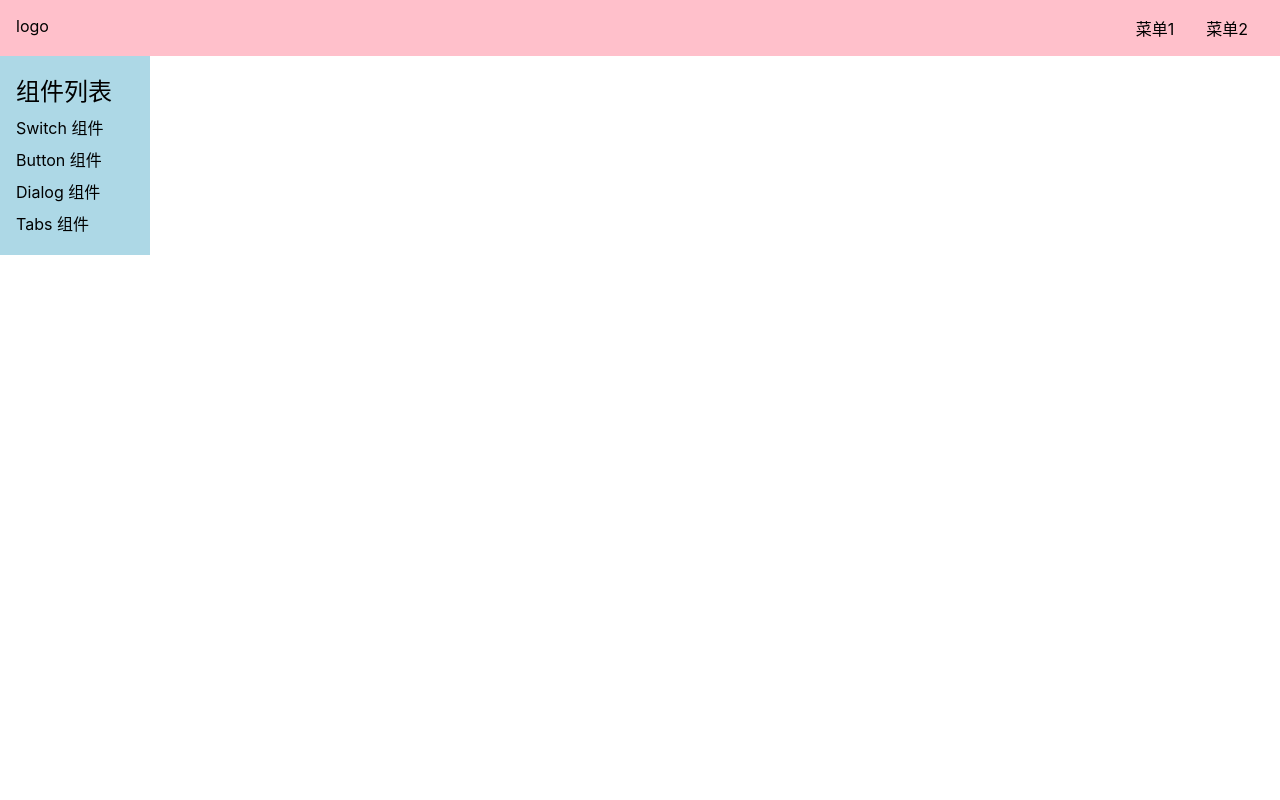
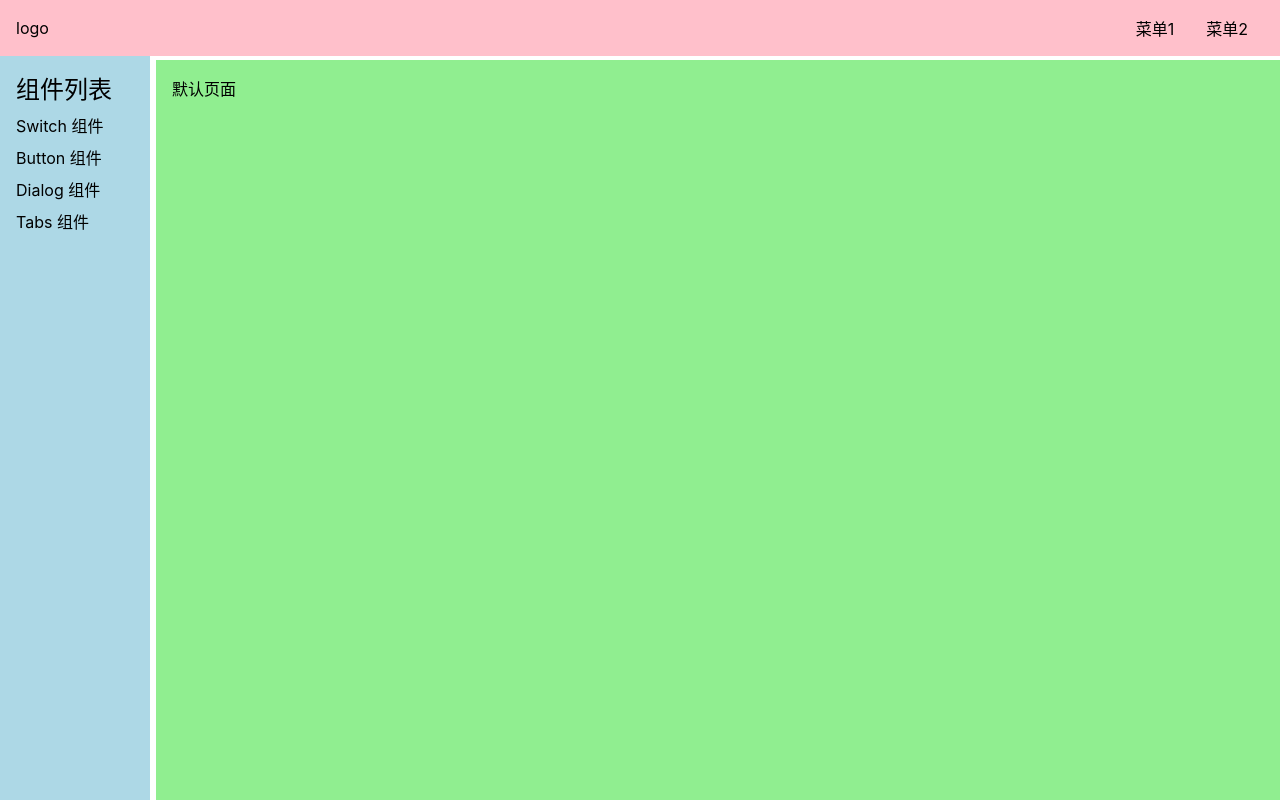
Before and after one commit to hkl1223/gulu-ui, a Vue app in the folder gulu-ui/: page /#/Doc in a window 1280 px wide. Built offline with nearby package versions, Linux system fonts and the light colour scheme; a small style sheet from the web is missing.

Commit message:
基本完成官网框架

```diff
--- /dev/null
+++ b/gulu-ui/src/components/ButtonDome.vue
@@ -0,0 +1,7 @@
+<template>
+<div>
+button示例
+</div>
+</template>
+
+>
--- /dev/null
+++ b/gulu-ui/src/components/DialogDome.vue
@@ -0,0 +1,5 @@
+<template>
+  <div>
+   dialog 示例
+  </div>
+</template>
--- /dev/null
+++ b/gulu-ui/src/components/DocDome.vue
@@ -0,0 +1,15 @@
+<template>
+  <div>
+      默认页面
+  </div>
+</template>
+
+<script>
+export default {
+
+}
+</script>
+
+<style>
+
+</style>
--- a/gulu-ui/src/components/SwitchDome.vue
+++ b/gulu-ui/src/components/SwitchDome.vue
@@ -1,3 +1,38 @@
 <template>
-  SwitchDome文档
+  <div>
+    <p>Switch 的文档</p>
+    <p>Switch 的文档</p>
+    <p>Switch 的文档</p>
+    <p>Switch 的文档</p>
+    <p>Switch 的文档</p>
+    <p>Switch 的文档</p>
+    <p>Switch 的文档</p>
+    <p>Switch 的文档</p>
+    <p>Switch 的文档</p>
+    <p>Switch 的文档</p>
+    <p>Switch 的文档</p>
+    <p>Switch 的文档</p>
+    <p>Switch 的文档</p>
+    <p>Switch 的文档</p>
+    <p>Switch 的文档</p>
+    <p>Switch 的文档</p>
+    <p>Switch 的文档</p>
+    <p>Switch 的文档</p>
+    <p>Switch 的文档</p>
+    <p>Switch 的文档</p>
+    <p>Switch 的文档</p>
+    <p>Switch 的文档</p>
+    <p>Switch 的文档</p>
+    <p>Switch 的文档</p>
+    <p>Switch 的文档</p>
+    <p>Switch 的文档</p>
+    <p>Switch 的文档</p>
+    <p>Switch 的文档</p>
+    <p>Switch 的文档</p>
+    <p>Switch 的文档</p>
+    <p>Switch 的文档</p>
+    <p>Switch 的文档</p>
+    <p>Switch 的文档</p>
+    <p>Switch 的文档</p>
+  </div>
 </template>
--- /dev/null
+++ b/gulu-ui/src/components/TabsDome.vue
@@ -0,0 +1,5 @@
+<template>
+  <div>
+    Tabs 示例
+  </div>
+</template>
--- a/gulu-ui/src/components/Tapnav.vue
+++ b/gulu-ui/src/components/Tapnav.vue
@@ -33,10 +33,13 @@ export default {
   background: pink;
   display: flex;
   padding: 16px;
-  position: relative;
+ position: fixed;
+  top: 0;
+  left: 0;
+  width: 100%;
   z-index: 10;
   justify-content: center;
-  align-content: center;
+  align-items: center;
  .logo {
     max-width: 6em;
     margin-right: auto;
--- a/gulu-ui/src/views/Doc.vue
+++ b/gulu-ui/src/views/Doc.vue
@@ -1,7 +1,7 @@
 <template>
-    <div>
-        <Topnav />
-    </div>
+    <div class="layout">
+        <Topnav class="nav" />
+
     <div class="content">
         <aside v-if="menuVisible">
             <h2>组件列表</h2>
@@ -24,6 +24,7 @@
             <router-view/>
         </main>
     </div>
+</div>
 </template>
 
 <script lang="ts">
@@ -39,12 +40,43 @@ export default {
 </script>
 
 <style lang="scss" scoped>
+.layout {
+  display: flex;
+  flex-direction: column;
+  height: 100vh;
+  > .nav {
+    flex-shrink: 0;
+  }
+  > .content {
+    flex-grow: 1;
+    padding-top: 60px;
+    padding-left: 156px;
+    @media (max-width: 500px) {
+      padding-left: 0;
+    }
+  }
+}
+.content {
+  display: flex;
+  > aside {
+    flex-shrink: 0;
+  }
+  > main {
+    flex-grow: 1;
+    padding: 16px;
+    background: lightgreen;
+  }
+}
 aside {
   background: lightblue;
   width: 150px;
   padding: 16px;
-
-  h2 {
+  position: fixed;
+  top: 0;
+  left: 0;
+  padding-top: 70px;
+  height: 100%;
+  >h2 {
     margin-bottom: 4px;
   }
  ol {
@@ -52,11 +84,8 @@ aside {
       padding: 4px 0;
     }
   }
-  @media (max-width:500px){
-    position: fixed;
-    top: 0;
-    left: 0;
-    padding-top: 70px;
+  main {
+      overflow: auto;
   }
 }
 </style>
```
Also changed, not shown: gulu-ui/src/router.ts (+11 -2 lines).
